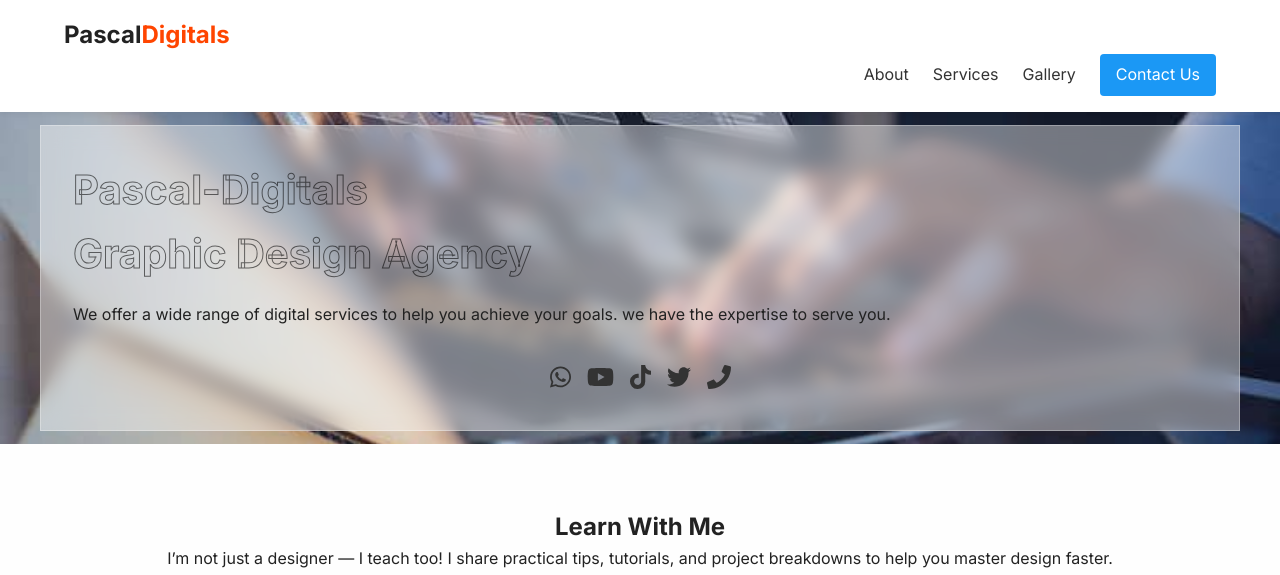
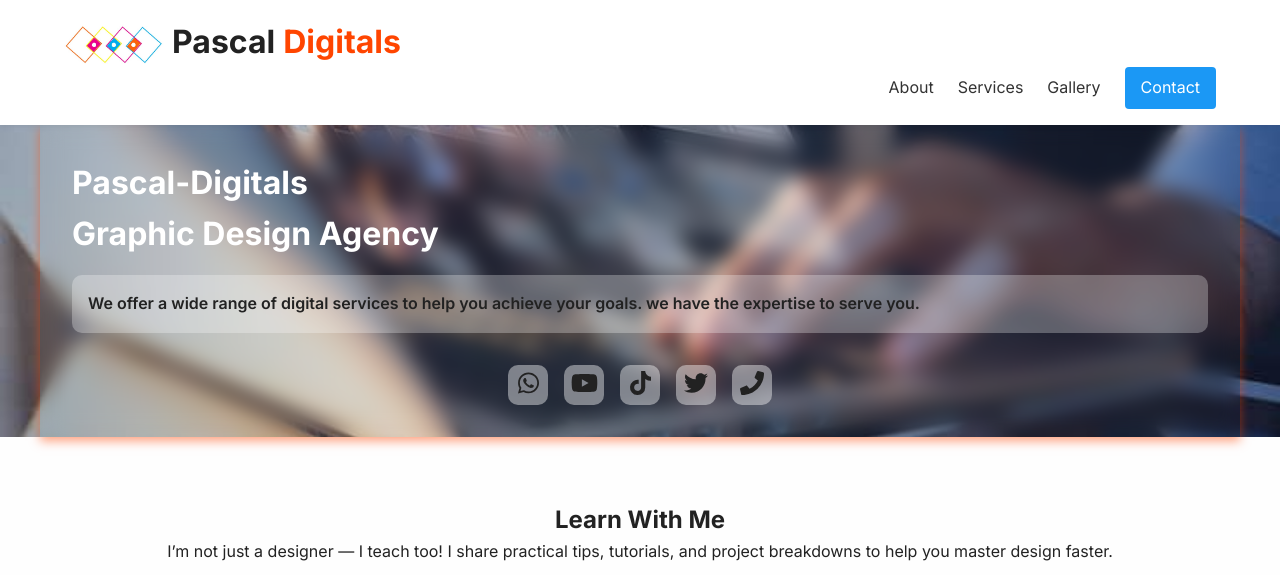
Before and after one commit to pascaldigitaldpg/PascalDigital, a plain HTML site: page index.html in a window 1280 px wide. Shown: the top 575 px of the page. Drawn offline with nearby package versions, Linux system fonts and the light colour scheme.

Commit message:
Edited the header
Edited the header and add icon font

```diff
--- a/index.html
+++ b/index.html
@@ -21,14 +21,18 @@
 </head>
 <body>
   <!-- Header -->
+   <h1></h1>
   <header class="header">
     <div class="container" >
-      <div class="logo">Pascal<span>Digitals</span></div>
+      <div class="logo">
+        <img src="./assets/head01.jpg" alt="">
+        Pascal<span>Digitals</span>
+      </div>
       <nav class="nav">
         <a href="#about">About</a>
         <a href="#services">Services</a>
         <a href="#gallery">Gallery</a>
-        <a href="#contact" class="btn">Contact Us</a>
+        <a href="#contact" class="btn">Contact</a>
       </nav>
     </div>
   </header>
@@ -39,10 +43,9 @@
       <div class="hero-text">
         <h1>Pascal-Digitals<br>Graphic Design Agency</h1>
         <p>We offer a wide range of digital services to help you achieve your goals. we have the expertise to serve you.</p>
-        <div class="handle-icons">
-          <span class="social-icons">
+        <div class="handle-icon">
+          <span class="social-icon">
             <a href="https://wa.me/+234 803 250 4030" title="WhatsApp" rel="noopener"><i class="fab fa-whatsapp"></i></a>
-
             <a href="https://youtube.com/@pascaldigitals659?feature=shared" title="YouTube" rel="noopener"><i class="fab fa-youtube"></i></a>
             <a href="https://youtube.com/@pascaldigitals659?feature=shared" title="TikTok" rel="noopener"><i class="fab fa-tiktok"></i></a>
             <a href="https://x.com/AdeRhema?t=qY5PaixyHYR-QBJH_DrH-w&s=09" title="Twitter" rel="noopener"><i class="fab fa-twitter"></i></a>
--- a/style.css
+++ b/style.css
@@ -31,6 +31,27 @@
   .logo {
     font-size: 1.5rem;
     font-weight: 700;
+    display: flex;
+    justify-content: start;
+    align-items: center;
+    gap: 0.5rem;
+
+    img {
+      width: 80px;
+      max-width: 100%;
+      height: auto;
+    }
+  }
+
+  @media (min-width: 768px) {
+    .logo {
+      font-size: 2rem;
+      display: flex;
+    }
+
+    .logo img {
+      width: 100px;
+    }
   }
   .logo span {
     color: orangered;
@@ -60,7 +81,7 @@
 /* Hero Section */
 .hero {
     background: url('./assets/bg2.jpg') no-repeat center center/cover;
-    padding: 1%;
+    /*padding: 1%;*/
     text-align: center;
 
 }
@@ -69,10 +90,20 @@
     flex-wrap: wrap;
     align-items: center;
     gap: 2rem;
-    background: rgba(255, 255, 255, 0.411);
+    /* background: rgba(255, 255, 255, 0.411);
+        background: linear-gradient(to right, rgb(255, 117, 67));
+        background-size: 100%;
+        -webkit-background-clip: text;
+        background-clip: text;
+        -webkit-text-fill-color: transparent;
+        color: transparent;
+        background: rgba(255, 68, 0, 0.719);
+    */
+
+
     -webkit-backdrop-filter: blur(10px);
     backdrop-filter: blur(10px);
-    border: 1px solid rgba(255, 255, 255, 0.3);
+    box-shadow: 0 4px 10px rgba(255, 69, 0, 0.5); /* Orangered shadow */
     width: 100%;
     height: 100%;
   }
@@ -85,16 +116,18 @@
     text-align: left;
 
     h1{
-        font-size: 2.5rem;
+        font-size: 2rem;
         margin-bottom: 1rem;
         font-weight: 900;
-        background: linear-gradient(to right, rgb(255, 117, 67));
-        -webkit-text-stroke: 1px rgba(0, 0, 0, 0.568);
-        background-size: 100%;
-        -webkit-background-clip: text;
-        background-clip: text;
-        -webkit-text-fill-color: transparent;
-        color: transparent;
+        color: #fff;
+    }
+
+    p{
+      background: #ffffff48;
+      color: #222;
+      font-weight: 600;
+      padding: 1rem;
+      border-radius: 10px;
     }
   }
   .hero-img img {
@@ -185,6 +218,31 @@
     border-radius: 6px;
     cursor: pointer;
   }
+
+  /*-------start-------------*/
+
+  .social-icon {
+    margin-top: 2rem;
+    display: flex;
+    justify-content: center;
+    gap: 1rem;
+  }
+  .social-icon a {
+    font-size: 1.5rem;
+    color: #222;
+    background-color: #ffffff6b;
+    transition: color 0.3s;
+    width: 40px;
+    height: 40px;
+    border-radius: 10px;
+    text-align: center;
+  }
+  .social-icon a:hover {
+    color: #1b98f5;
+  }
+
+  /*-------end-------------*/
+
   .social-icons {
     margin-top: 2rem;
     display: flex;
```
Also changed, not shown: assets/head01.jpg (added).
